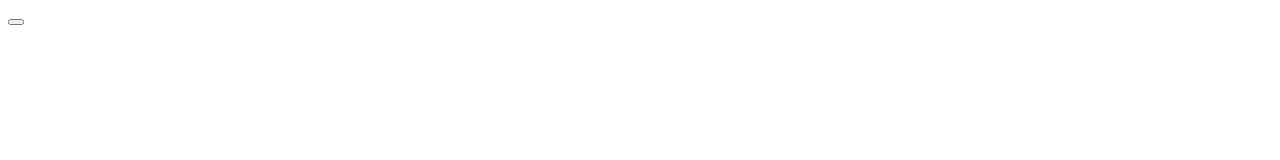
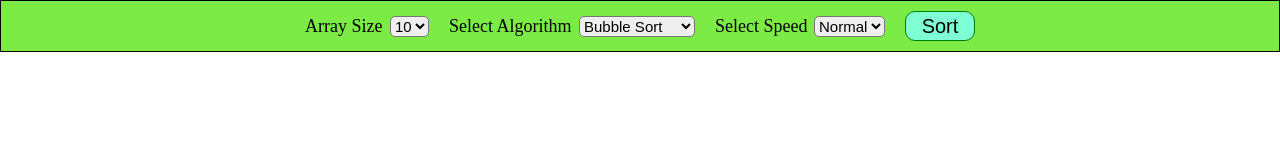
Before and after one commit to Rohitsinghwho/VisualizeSortingAlgo, a plain HTML site: page index.html in a window 1280 px wide. Drawn offline with Linux system fonts and the light colour scheme.

Commit message:
Navbar section done

```diff
--- a/Styling/style.css
+++ b/Styling/style.css
@@ -0,0 +1,66 @@
+*{
+    margin:0;
+    padding:0;
+}
+/* utility classes */
+.heading_font_style{
+    font-size: 18px;
+    font-weight: 500;
+}
+
+.options_font_style{
+    font-size: 15px;
+}
+.curve{
+    border-radius: 5px;
+}
+.btn_specification{
+    background-color: aquamarine;
+    font-size: 20px;
+    width:70px;
+    height:30px;
+    border-radius: 10px;
+    padding:3px;
+    cursor: pointer;
+    border:1px solid green
+}
+.btn_specification:hover{
+    background-color: transparent;
+}
+
+.m20{
+  margin-right:20px;
+}
+
+/* main classes */
+/* nav classes */
+.header_Container{
+    border:1px solid black;
+    display: flex;
+    height: 50px;
+    justify-content: center;
+    align-items: center;
+    background-color: #7CEB45;
+}
+
+.A_size{
+    width: 124px;
+    /* border:1px solid black; */
+    display: flex;
+    align-items: center;
+    justify-content: space-between;
+}
+.Algo_c{
+    width: 246px;
+    /* border:1px solid black; */
+    display: flex;
+    align-items: center;
+    justify-content: space-between;
+}
+.speed_c{
+    width: 170px;
+    /* border:1px solid black; */
+    display: flex;
+    align-items: center;
+    justify-content: space-between;
+}
--- a/index.html
+++ b/index.html
@@ -3,22 +3,51 @@
 <head>
     <meta charset="UTF-8">
     <meta name="viewport" content="width=device-width, initial-scale=1.0">
+    <link rel="preconnect" href="https://fonts.googleapis.com">
+    <link rel="preconnect" href="https://fonts.gstatic.com" crossorigin>
+    <link href="https://fonts.googleapis.com/css2?family=Roboto:ital,wght@0,100..900;1,100..900&display=swap" rel="stylesheet">
     <link rel="stylesheet" href="Styling/style.css"/>
     <title>Visualize Sorting</title>
 </head>
 <body>
     <!-- Header Section -->
-    <header class="header_Container">
-        <nav class="navBar">
+    <nav class="header_Container">
             <!-- Array Size div -->
-            <div></div>
+            <div class="m20 A_size">
+                <label class="heading_font_style">Array Size</label>
+                <select name="ArraySize" id="A_size" class="curve options_font_style">
+                    <option selected class="options_font_style">10</option>
+                    <option class="options_font_style">20</option>
+                    <option class="options_font_style">30</option>
+                    <option class="options_font_style">40</option>
+                    <option class="options_font_style">50</option>
+                </select>
+            </div>
             <!-- Sorting Selection div -->
-             <div></div>
+             <div class="m20 Algo_c">
+                <label class="heading_font_style">Select Algorithm</label>
+                <select name="SortingAlgo" id="S_algo" class="curve options_font_style">
+                    <option selected class="options_font_style">Bubble Sort</option>
+                    <option class="options_font_style">Selection Sort</option>
+                    <option class="options_font_style">Insertion Sort</option>
+                    <option class="options_font_style">Merge Sort</option>
+                    <option class="options_font_style">Quick Sort</option>
+                </select>
+             </div>
              <!-- Speed of visualization -->
-              <div></div>
+              <div class="m20 speed_c">
+                <label class="heading_font_style">Select Speed</label>
+                <select name="SpeedControler" class=" curve options_font_style">
+                    <option class="options_font_style">0.5x</option>
+                    <option class="options_font_style">0.25x</option>
+                    <option class="options_font_style">1.25x</option>
+                    <option class="options_font_style">1.5x</option>
+                    <option class="options_font_style">2x</option>
+                    <option class="options_font_style" selected >Normal</option>
+                </select>
+              </div>
               <!-- Sorting button -->
-               <button></button>
-        </nav>
+               <button id="Sortingbtn" class="btn_specification">Sort</button>
     </header>
     <!-- Visualization Section -->
     <section>
```
